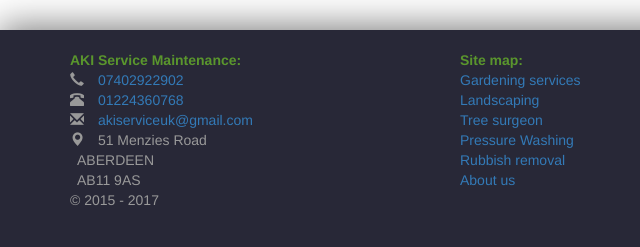
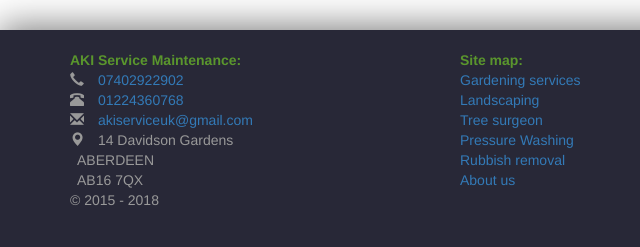
Before and after one commit to akiservice/akiservice, a plain HTML site: page aboutus.html in a window 1280 px wide. Shown: the part 1067-1314 px from the top of the page, 0-640 px from the left. Drawn offline with nearby package versions, Linux system fonts and the light colour scheme.

Commit message:
address changed

```diff
--- a/aboutus.html
+++ b/aboutus.html
@@ -89,10 +89,10 @@
 									<span class="glyphicon glyphicon-envelope" aria-hidden="true"></span>
 									<a href="mailto:akiserviceuk@gmail.com">akiserviceuk@gmail.com</a><br>
 									<span class="glyphicon glyphicon-map-marker" aria-hidden="true"></span>
-									51 Menzies Road<br>
+									14 Davidson Gardens<br>
 									&nbsp; ABERDEEN<br>
-									&nbsp; AB11 9AS<br>
-									&copy; 2015 - 2017
+									&nbsp; AB16 7QX<br>
+									&copy; 2015 - 2018
 								</address>
 								<br>
 								<a href="https://www.yell.com/biz/aki-service-maintenance-aberdeen-8747524/">
```
Also changed, not shown: gardening.html (+3 -3 lines), index.html (+3 -3 lines), landscaping.html (+3 -3 lines), powerwashing.html (+3 -3 lines), rubbishremoval.html (+3 -3 lines), treesurgeon.html (+3 -3 lines).
